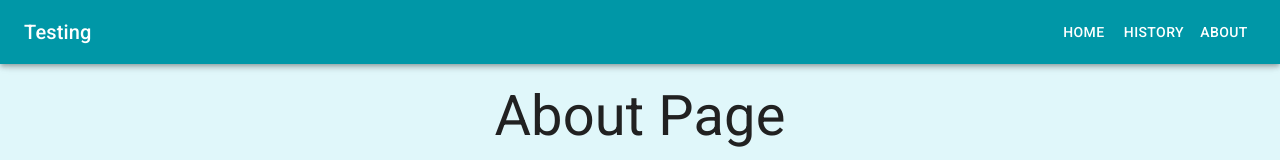
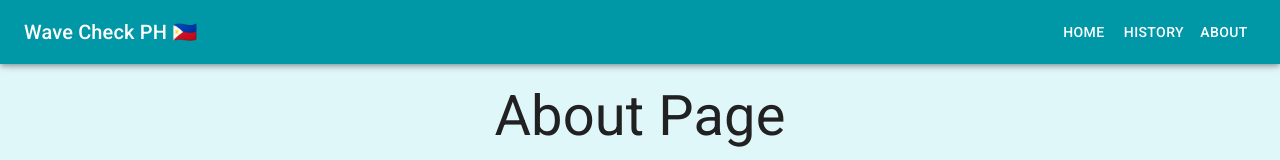
Before and after one commit to Wave-Check-PH/frontend, a React (Create React App) app: page /about in a window 1280 px wide. Shown: the top 160 px of the page. Built offline with nearby package versions, Linux system fonts and the light colour scheme.

Commit message:
Fixing spacing bug on deploy

```diff
--- a/src/components/NavbarMain.tsx
+++ b/src/components/NavbarMain.tsx
@@ -49,7 +49,7 @@ export default function DrawerAppBar(props: Props) {
     const drawer = (
         <Box onClick={handleDrawerToggle} sx={{ textAlign: 'center' }}>
             <Typography variant="h6" sx={{ my: 2 }}>
-                Testing
+                Wave Check PH
             </Typography>
             <Divider />
             <List>
@@ -85,7 +85,7 @@ export default function DrawerAppBar(props: Props) {
                         component="div"
                         sx={{ flexGrow: 1, display: { xs: 'none', sm: 'block' } }}
                     >
-                        <span>Testing</span>
+                        <span>Wave Check PH 🇵🇭</span>
                     </Typography>
                     <Box sx={{ display: { xs: 'none', sm: 'block' } }}>
                         {navItems.map((item) => (
```
